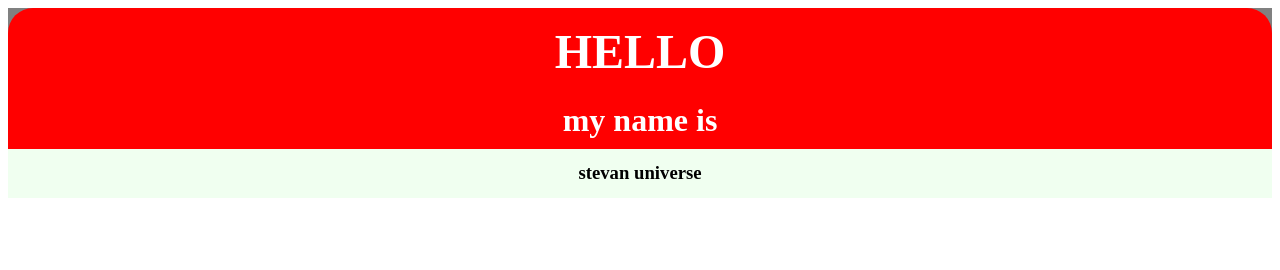
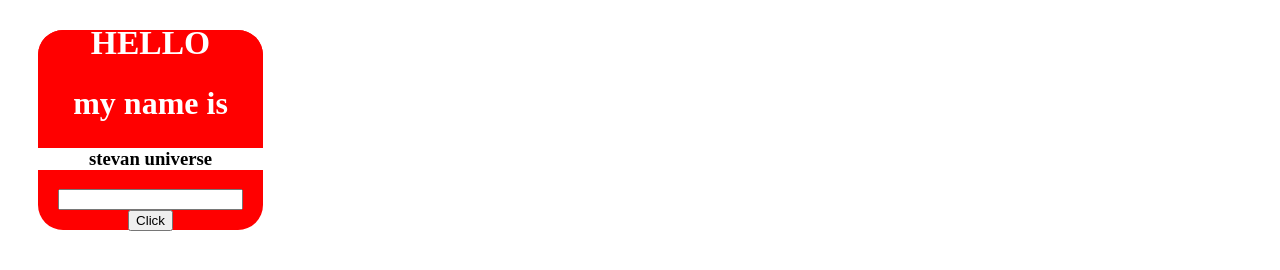
Before and after one commit to langstonBS/lab02-langstonBeckwithStanley-check, a plain HTML site: page index.html in a window 1280 px wide. Drawn offline with Linux system fonts and the light colour scheme.

Commit message:
the javascrip to change the name

```diff
--- /dev/null
+++ b/app.js
@@ -0,0 +1,28 @@
+
+/* chages the name in the butten id */
+
+
+//check if it was conected
+console.log('I am running JS');
+
+//varabels
+const nameTage = document.getElementById('names');
+
+//butten id
+const thisButten = document.getElementById('the-butten');
+
+//butten eventlissener
+thisButten.addEventListener( 'click', clickButten);
+
+
+function clickButten(){
+    //checks if the butten works
+    console.log('it workes');
+
+    //varable gets butten inubut and saves it in inputState
+    const inputState = document.getElementById('nameinput');
+
+    //changes the text in the box
+    nameTage.style.color= 'blue';
+    nameTage.textContent = inputState.value;
+}
--- a/index.html
+++ b/index.html
@@ -15,15 +15,18 @@
                 <h1>HELLO</h1>
                 <h2>my name is</h2>
                 <div id="name-plate">
-                    <h3>stevan universe</h3>
+                    <h3 id="names">stevan universe</h3>
                 </div>
-
-
-
+            </div>
+            <div id="buttenCSS">
+                <input id="nameinput"/>
+                <button id="the-butten"> Click</button>
             </div>
         </section>
     <footer>
 
     </footer>
 </body>
+<script src="/app.js">
+</script>
 </html>
--- a/main.css
+++ b/main.css
@@ -1,44 +1,42 @@
 
 section  {
-    background-color: gray;
+    background-color: red;
     text-align: center;
-    height: 250;
-    width: 150;
+    height: 200px;
+    width: 225px;
+    margin: 30px;
+    border-radius: 25px;
+
 }
+
 h1 {
-    margin-top: auto;
     color: white;
-    font-size: 3em;
-    padding-top: 16px;
-    page-break-after: auto;
+    font-size: 2.1em;
+    line-height: 80%;
 }
 
 h2 {
     color: white;
     font-size: 2em;
-    line-height: .1em;
 }
 
 h3 {
     color: black;
     font-size: 1 em;
-    line-height: .1em;
     vertical-align: middle;
 }
+
 
 #red-bacground{
     background-color: red;
     border-radius: 25px;
     margin: auto;
-
-
+    margin-bottom: 1em;
+    width: auto;
+    height: auto;
 
 }
+
 #name-plate {
-    background-color: honeydew;
-    padding: 5px;
-    height: 25%;
-    margin-top: 20px;
-    margin-bottom: 20px;
-
+    background-color: white;
 }
```
